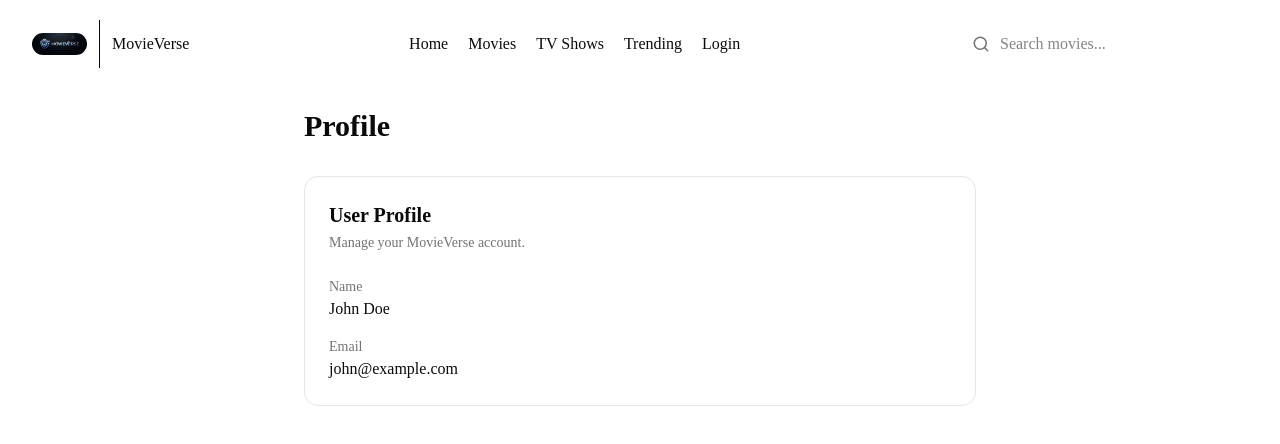
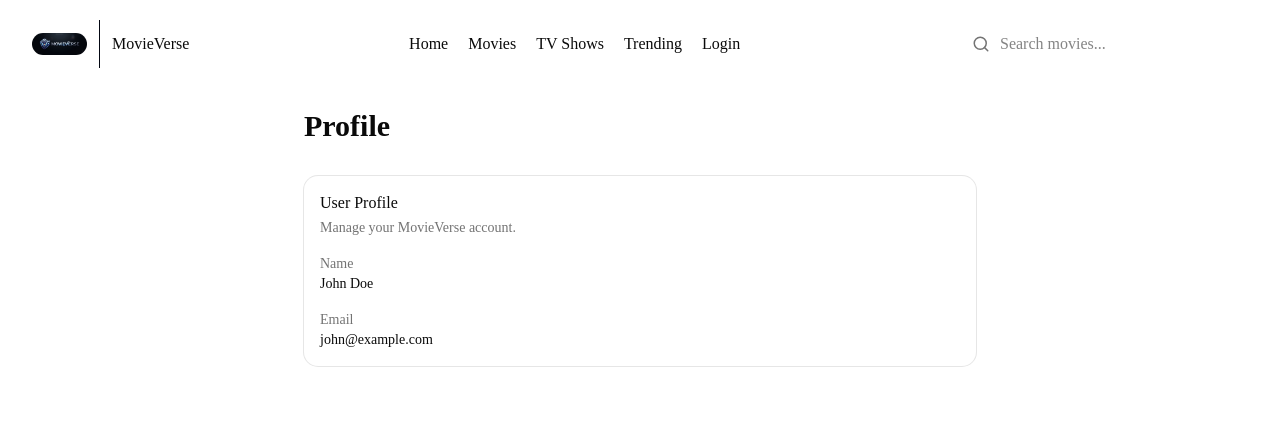
Before and after one commit to Mohammad-Saleh7/MovieVerse, a Next.js app: page /profile in a window 1280 px wide. Shown: the top 444 px of the page. Built offline with nearby package versions, Linux system fonts and the light colour scheme.

Commit message:
feat: complete user profile pages

```diff
--- a/src/app/(user)/favorites/page.jsx
+++ b/src/app/(user)/favorites/page.jsx
@@ -2,18 +2,21 @@ import MovieCard from "@/app/components/MovieCard";
 
 const favorites = [
   {
+    id: 580489,
     title: "Spider-Man",
     year: "2021",
     rating: "8.8",
     poster: "/movie.jpg",
   },
   {
+    id: 238,
     title: "The Godfather",
     year: "1972",
     rating: "9.2",
     poster: "/movie.jpg",
   },
   {
+    id: 27205,
     title: "Inception",
     year: "2010",
     rating: "8.8",
@@ -29,7 +32,7 @@ export default function FavoritesPage() {
 
         <div className="grid grid-cols-2 gap-4 sm:grid-cols-3 lg:grid-cols-4">
           {favorites.map((movie) => (
-            <MovieCard key={movie.title} {...movie} />
+            <MovieCard key={movie.id} {...movie} />
           ))}
         </div>
       </section>
--- a/src/app/(user)/history/page.jsx
+++ b/src/app/(user)/history/page.jsx
@@ -2,18 +2,21 @@ import MovieCard from "@/app/components/MovieCard";
 
 const history = [
   {
+    id: 157336,
     title: "Interstellar",
     year: "2014",
     rating: "8.7",
     poster: "/movie.jpg",
   },
   {
+    id: 155,
     title: "The Dark Knight",
     year: "2008",
     rating: "9.0",
     poster: "/movie.jpg",
   },
   {
+    id: 24428,
     title: "Avengers",
     year: "2012",
     rating: "8.0",
@@ -29,7 +32,7 @@ export default function HistoryPage() {
 
         <div className="grid grid-cols-2 gap-4 sm:grid-cols-3 lg:grid-cols-4">
           {history.map((movie) => (
-            <MovieCard key={movie.title} {...movie} />
+            <MovieCard key={movie.id} {...movie} />
           ))}
         </div>
       </section>
--- a/src/app/(user)/profile/page.jsx
+++ b/src/app/(user)/profile/page.jsx
@@ -1,32 +1,36 @@
+import {
+  Card,
+  CardContent,
+  CardDescription,
+  CardHeader,
+  CardTitle,
+} from "@/components/ui/card";
+
 export default function ProfilePage() {
   return (
     <main className="py-10">
       <section className="mx-auto max-w-2xl">
         <h1 className="mb-8 text-3xl font-bold">Profile</h1>
 
-        <div className="rounded-xl border p-6">
-          <div className="mb-6">
-            <h2 className="text-xl font-semibold">User Profile</h2>
+        <Card>
+          <CardHeader>
+            <CardTitle>User Profile</CardTitle>
 
-            <p className="mt-1 text-sm text-muted-foreground">
-              Manage your MovieVerse account.
-            </p>
-          </div>
+            <CardDescription>Manage your MovieVerse account.</CardDescription>
+          </CardHeader>
 
-          <div className="space-y-4">
+          <CardContent className="space-y-4">
             <div>
               <p className="text-sm text-muted-foreground">Name</p>
-
               <p className="font-medium">John Doe</p>
             </div>
 
             <div>
               <p className="text-sm text-muted-foreground">Email</p>
-
               <p className="font-medium">john@example.com</p>
             </div>
-          </div>
-        </div>
+          </CardContent>
+        </Card>
       </section>
     </main>
   );
--- a/src/app/(user)/watchlist/page.jsx
+++ b/src/app/(user)/watchlist/page.jsx
@@ -2,18 +2,21 @@ import MovieCard from "@/app/components/MovieCard";
 
 const watchList = [
   {
+    id: 27205,
     title: "Inception",
     year: "2010",
     rating: "8.8",
     poster: "/movie.jpg",
   },
   {
+    id: 157336,
     title: "Interstellar",
     year: "2014",
     rating: "8.7",
     poster: "/movie.jpg",
   },
   {
+    id: 155,
     title: "The Dark Knight",
     year: "2008",
     rating: "9.0",
@@ -29,7 +32,7 @@ export default function WatchListPage() {
 
         <div className="grid grid-cols-2 gap-4 sm:grid-cols-3 lg:grid-cols-4">
           {watchList.map((movie) => (
-            <MovieCard key={movie.title} {...movie} />
+            <MovieCard key={movie.id} {...movie} />
           ))}
         </div>
       </section>
```
